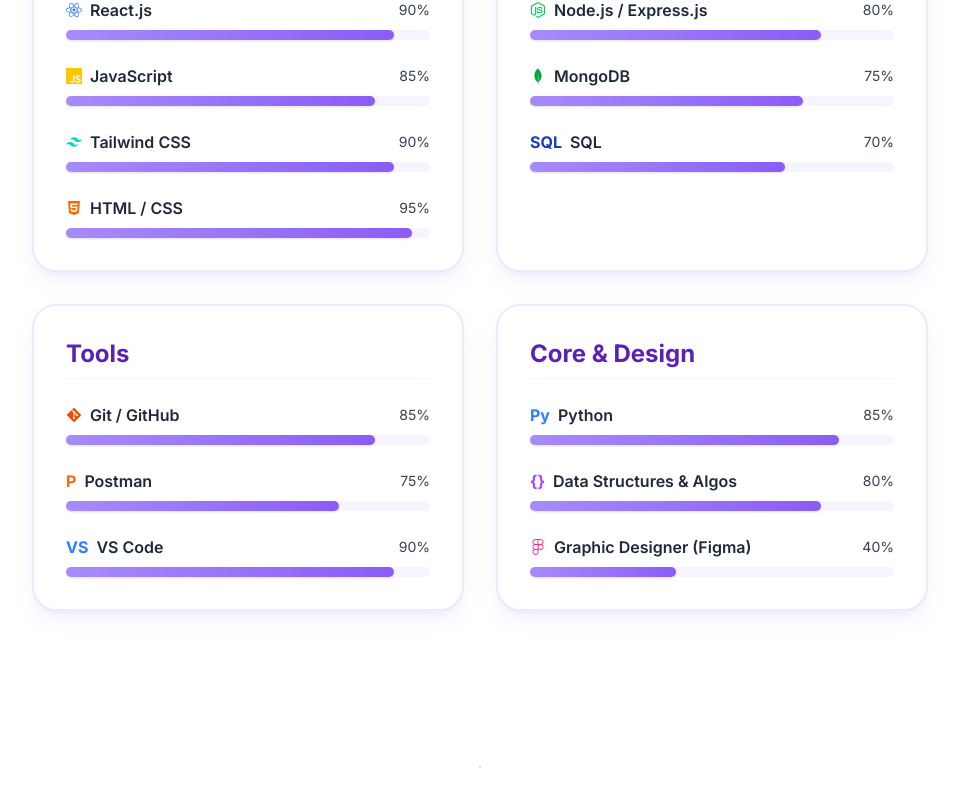
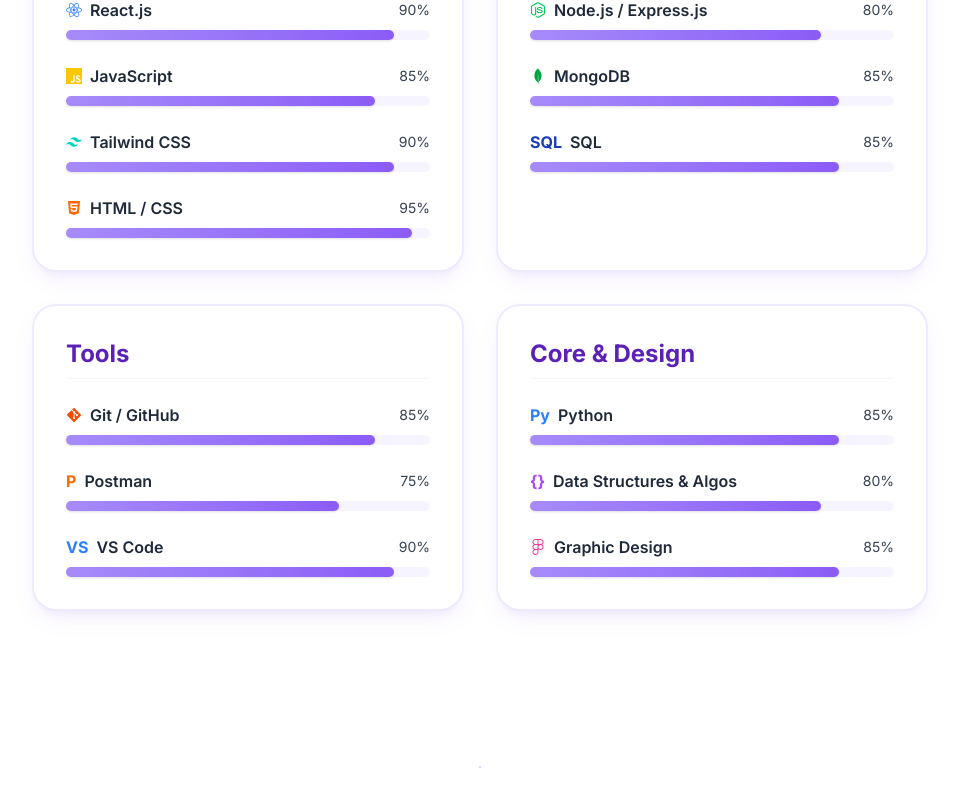
Before and after one commit to Harshitha1890/MyPortfolio, a Next.js app: page / in a window 1280 px wide. Shown: the part 2033-2839 px from the top of the page, without its empty margins (160-1119 px from the left). Built offline with nearby package versions, Linux system fonts and the light colour scheme.

Commit message:
update: added new features / fixed UI

```diff
--- a/src/components/Skills.jsx
+++ b/src/components/Skills.jsx
@@ -20,8 +20,8 @@
     category: "Backend & Database",
     skills: [
       { name: "Node.js / Express.js", progress: 80, icon: <FaNodeJs className="text-green-500" /> },
-      { name: "MongoDB", progress: 75, icon: <SiMongodb className="text-green-600" /> },
-      { name: "SQL", progress: 70, icon: <span className="text-blue-800 font-bold">SQL</span> },
+      { name: "MongoDB", progress: 85, icon: <SiMongodb className="text-green-600" /> },
+      { name: "SQL", progress: 85, icon: <span className="text-blue-800 font-bold">SQL</span> },
     ]
   },
   {
@@ -37,7 +37,7 @@
     skills: [
       { name: "Python", progress: 85, icon: <span className="text-blue-500 font-bold">Py</span> },
       { name: "Data Structures & Algos", progress: 80, icon: <span className="text-purple-500 font-bold">{`{}`}</span> },
-      { name: "Graphic Designer (Figma)", progress: 40, icon: <FaFigma className="text-pink-500" /> },
+      { name: "Graphic Design", progress: 85, icon: <FaFigma className="text-pink-500" /> },
     ]
   }
 ];
```
